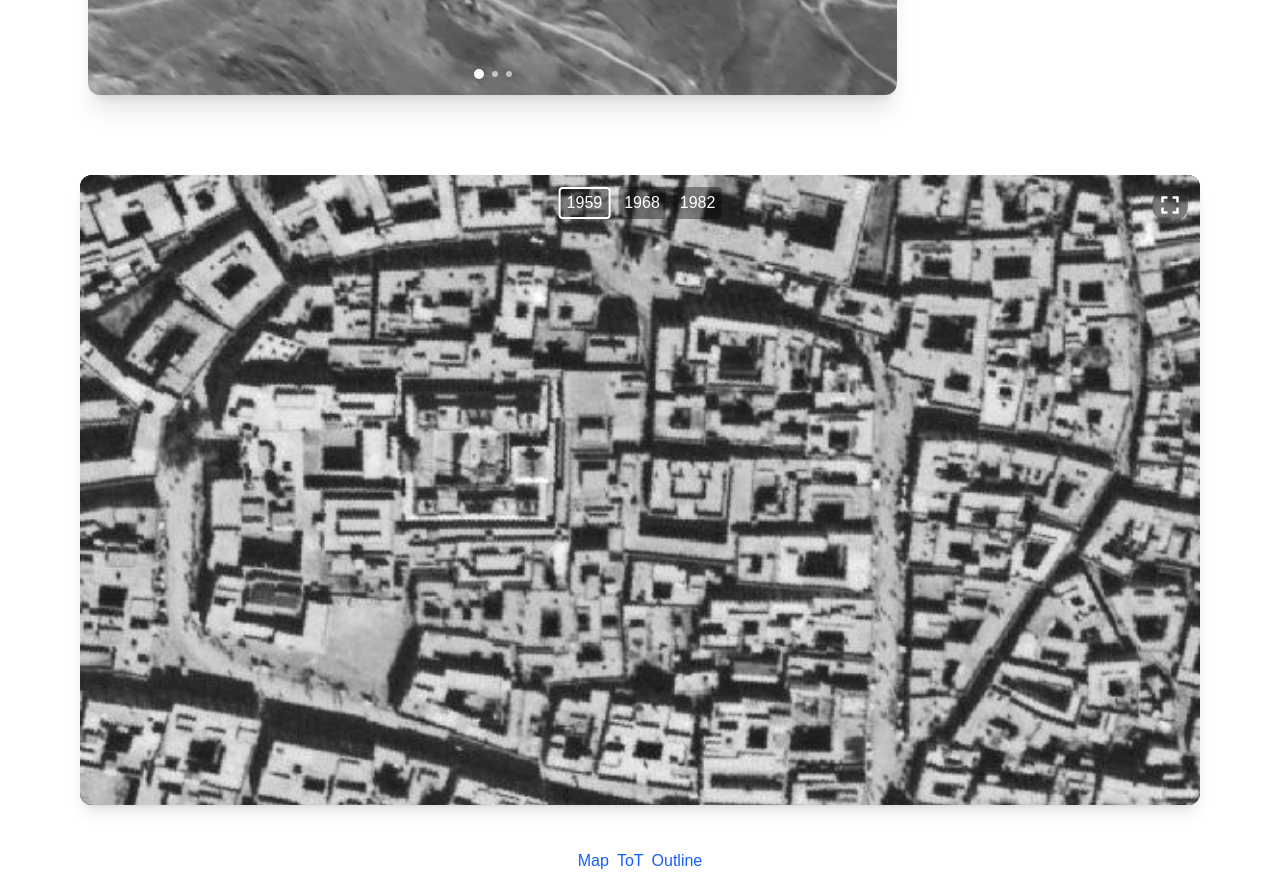
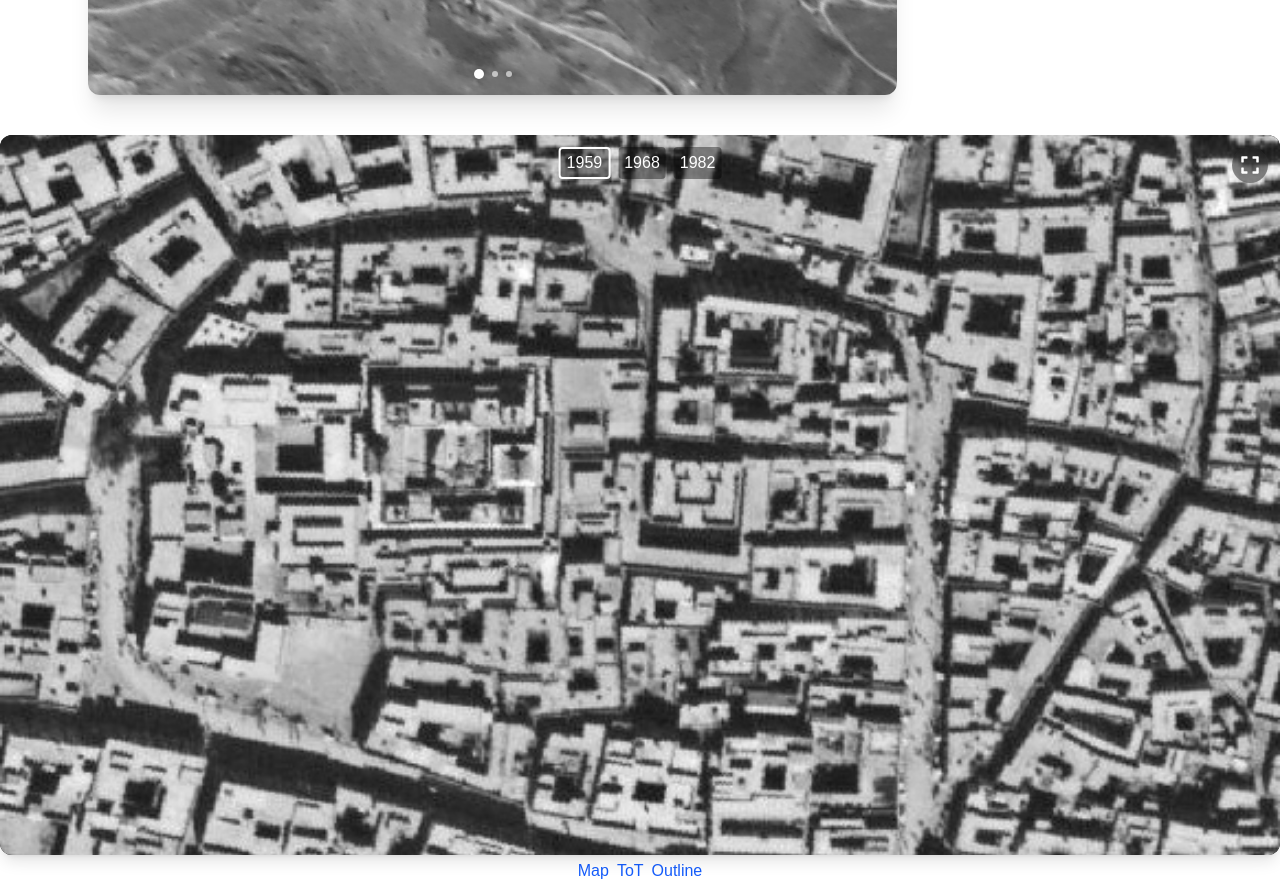
Before and after one commit to spsither/tibet_from_above, a Next.js app: page / in a window 1280 px wide. Shown: the part 1040-1927 px from the top of the page. Built offline with nearby package versions, Linux system fonts and the light colour scheme.

Commit message:
Feat: Fill the screen for better embed in SS

```diff
--- a/components/TimeSlices.js
+++ b/components/TimeSlices.js
@@ -145,7 +145,8 @@ export default function TimeSlices({ slices = [] }) {
     };
 
     const checkMobile = () => {
-      setIsMobile(window.innerWidth <= 768);
+      // setIsMobile(window.innerWidth <= 768);
+      setIsMobile(false);
     };
 
     checkMobile();
@@ -185,7 +186,7 @@ export default function TimeSlices({ slices = [] }) {
   }, []);
 
   return (
-    <div className="w-full max-w-6xl mx-auto px-4 py-10">
+    <div>
       <div
         ref={containerRef}
         className="relative w-full aspect-[16/9] overflow-hidden rounded-xl shadow-lg bg-black"
```
